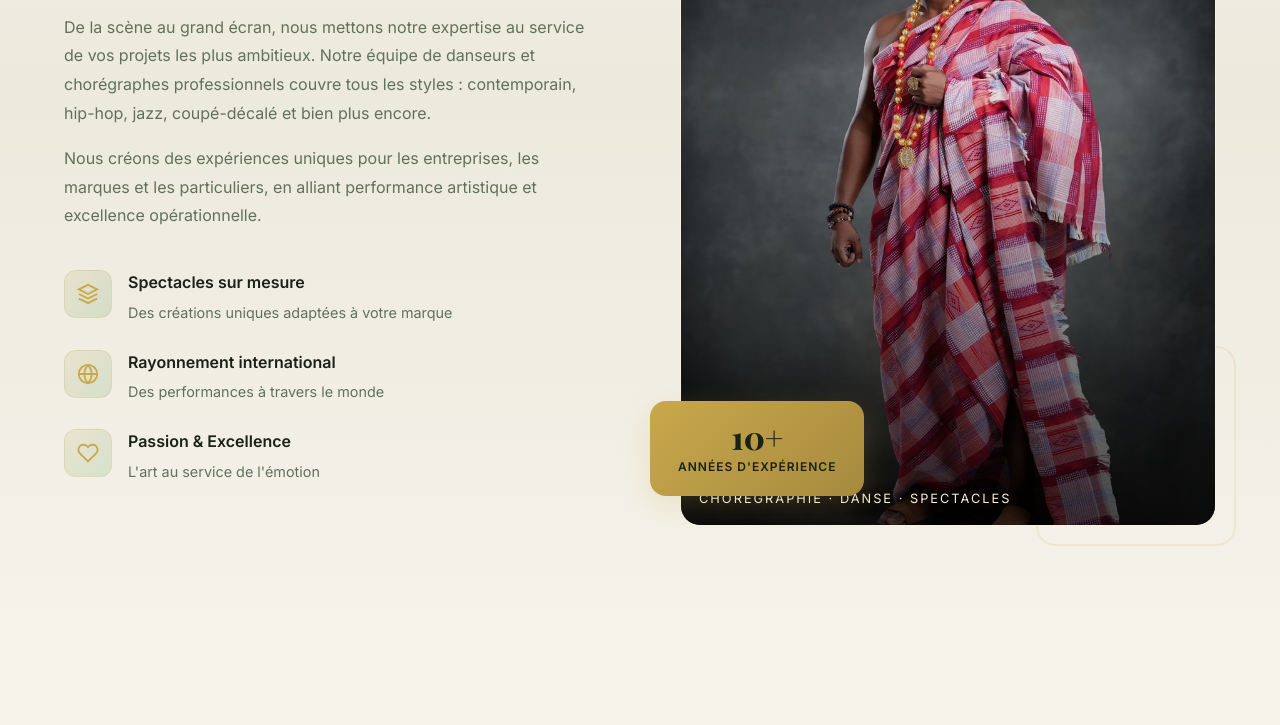
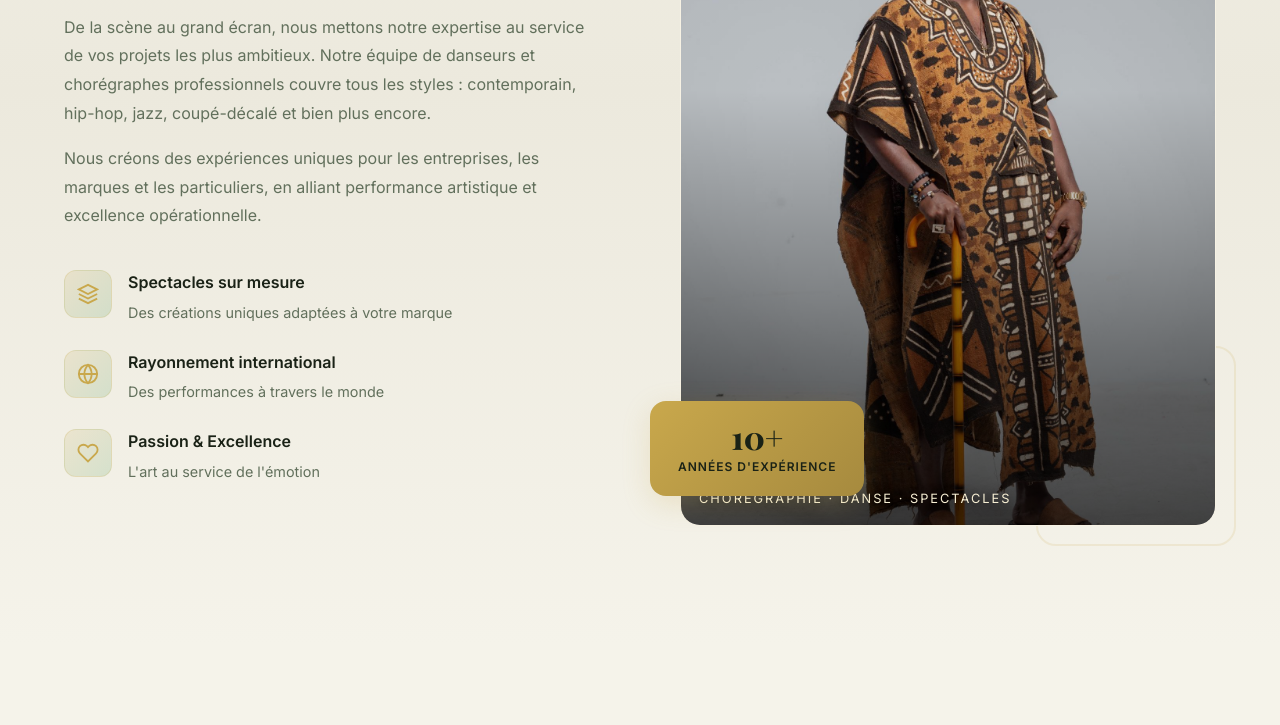
Before and after one commit to Manomikus/ODS-Group, a plain HTML site: page index.html in a window 1280 px wide. Shown: the part 1265-1990 px from the top of the page. Drawn offline with nearby package versions, Linux system fonts and the light colour scheme.

Commit message:
feat: use ods_tradi photo in about section

```diff
--- a/index.html
+++ b/index.html
@@ -139,7 +139,7 @@
         <div class="about-visual" data-aos="fade-left">
           <div class="about-image-wrapper">
             <div class="about-image-placeholder">
-              <img src="img/onews_tradi.JPG" alt="O'new Raymond en tenue traditionnelle" class="about-image" loading="lazy">
+              <img src="img/ods_tradi.jpg" alt="O'new Raymond en tenue traditionnelle" class="about-image" loading="lazy">
               <span class="about-image-caption">Chorégraphie · Danse · Spectacles</span>
             </div>
             <div class="about-image-decoration"></div>
```
Also changed, not shown: img/ods_tradi.jpg (added).
